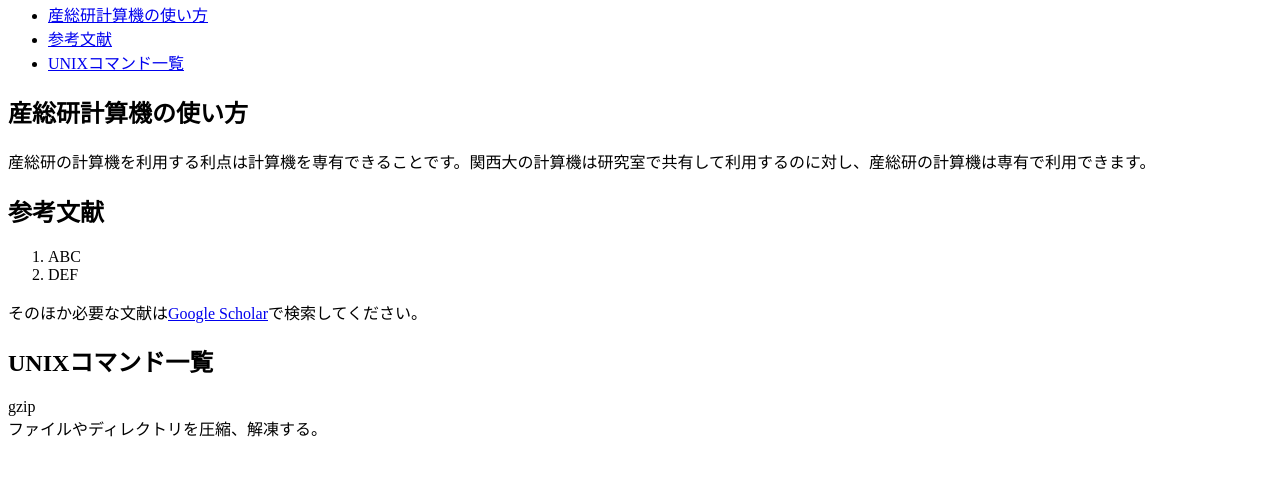
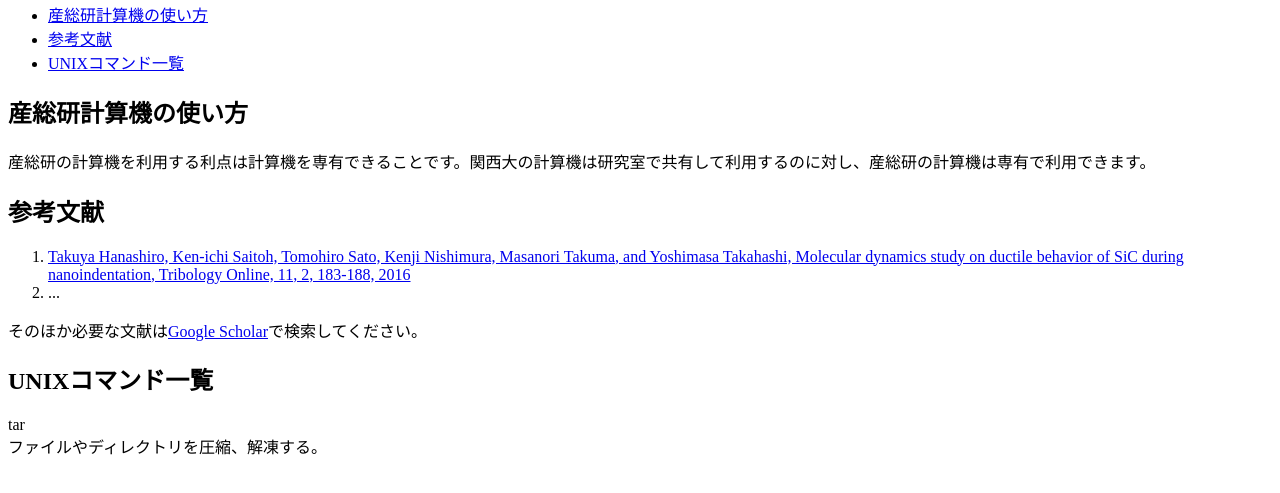
Before and after one commit to q246r/kansai-univ, a plain HTML site: page index.html in a window 1280 px wide. Shown: the part 87-580 px from the top of the page. Drawn offline with Linux system fonts and the light colour scheme.

Commit message:
Hanashiro paper was added to references in index.html.

```diff
--- a/index.html
+++ b/index.html
@@ -24,8 +24,8 @@
 <h2>参考文献</h2>
 
 <ol>
-<li>ABC</li>
-<li>DEF</li>
+<li><a href="https://doi.org/10.2474/trol.11.183"target="_blank">Takuya Hanashiro, Ken-ichi Saitoh, Tomohiro Sato, Kenji Nishimura, Masanori Takuma, and Yoshimasa Takahashi, Molecular dynamics study on ductile behavior of SiC during nanoindentation, Tribology Online, 11, 2, 183-188, 2016</a></li>
+<li>...</li>
 </ol>
 <p>そのほか必要な文献は<a href="https://scholar.google.com/?oi=gsb&hl=ja/"target="_blank">Google Scholar</a>で検索してください。</p>
 </section>
@@ -33,7 +33,7 @@
 <section id="unix">
 <h2>UNIXコマンド一覧</h2>
 
-<p>gzip<br>
+<p>tar<br>
 ファイルやディレクトリを圧縮、解凍する。
 
 </p>
```
